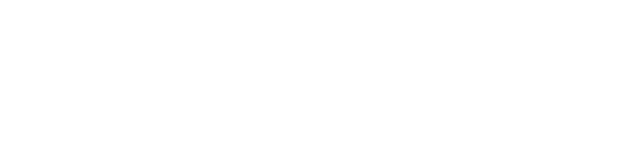
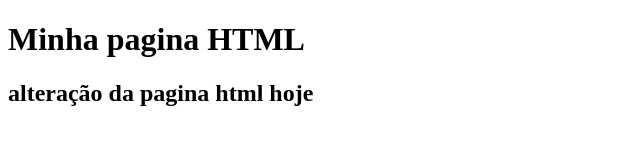
Before and after one commit to brunoSS07/gama-no-github, a plain HTML site: page index.html in a window 1280 px wide. Shown: the whole page, without its empty margins (0-640 px from the left). Drawn offline with Linux system fonts and the light colour scheme.

Commit message:
arquivo index.html atualizado novamente

```diff
--- a/index.html
+++ b/index.html
@@ -7,6 +7,8 @@
     <title>Minha pagina html</title>
 </head>
 <body>
+    <h1>Minha pagina HTML</h1>
+    <h2>alteração da pagina html hoje</h2>
 
 </body>
 </html>
```
